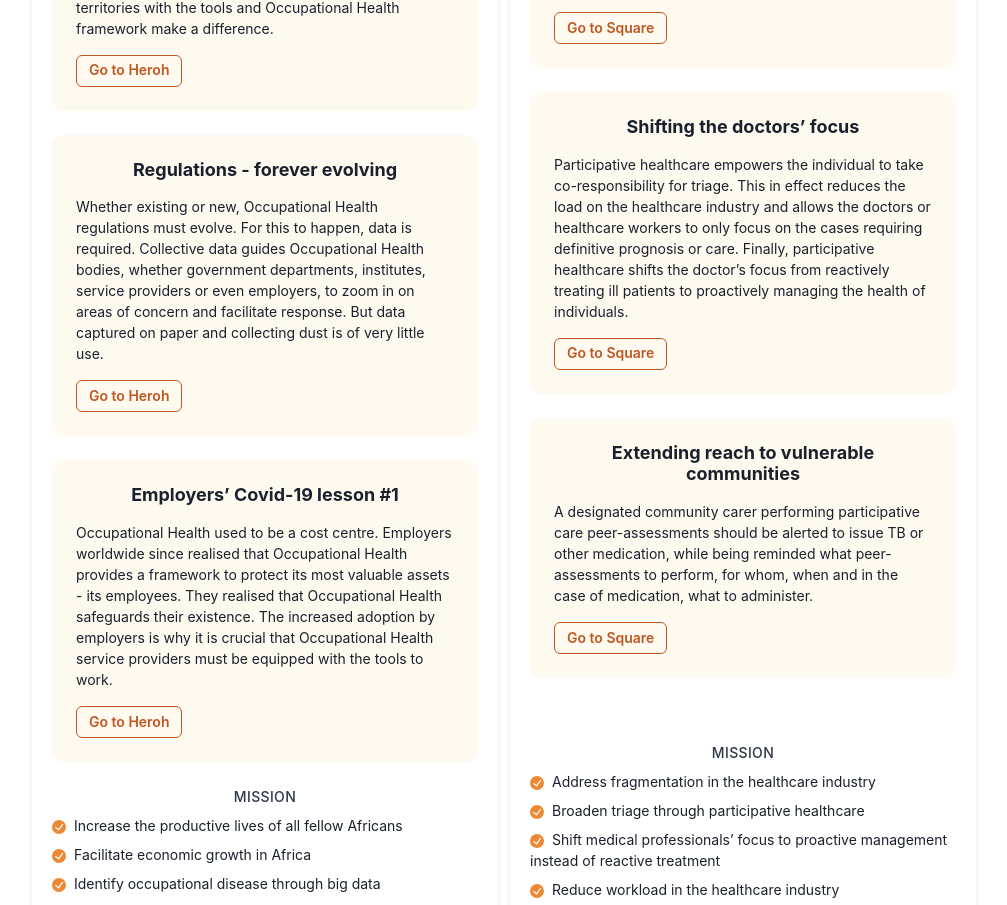
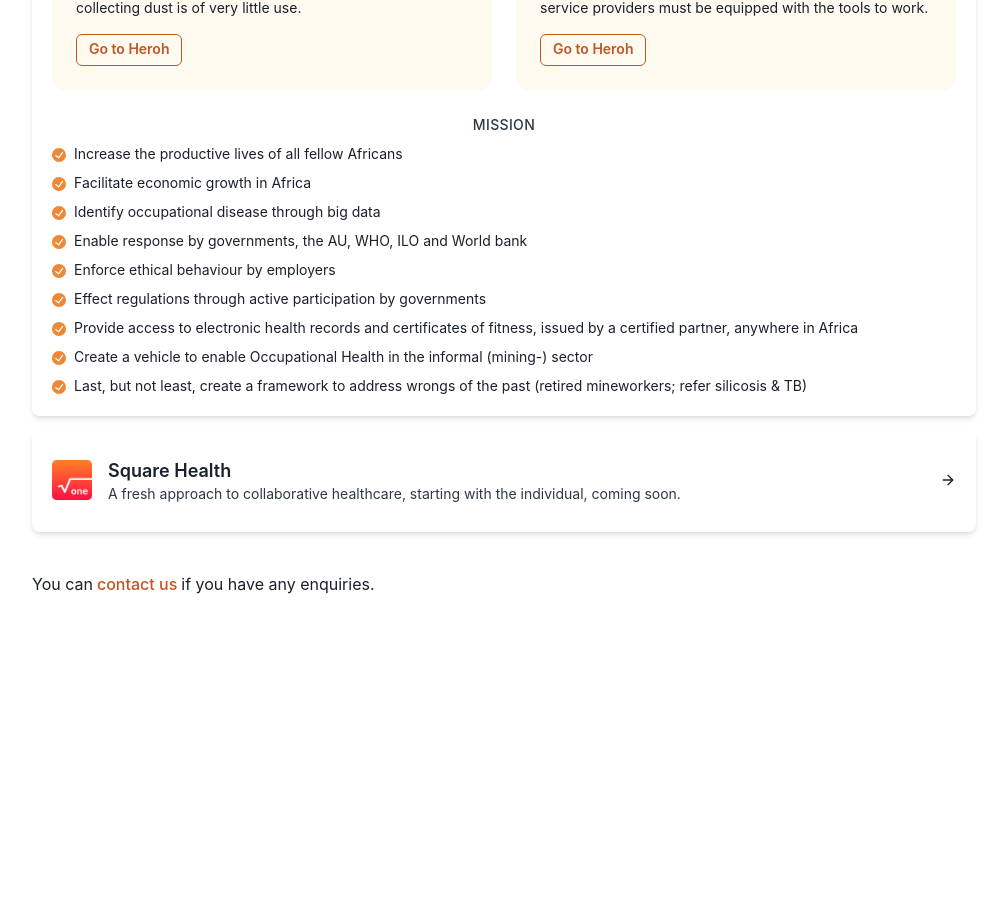
Before and after one commit to Square-Health/e-health-website, a Next.js app: page / in a window 1280 px wide. Shown: the part 1114-2019 px from the top of the page, without its empty margins (136-1143 px from the left). After the commit the page ends 1838 px from the top, so only its background shows below. Built offline with nearby package versions, Linux system fonts and the light colour scheme.

Commit message:
Temp changes

```diff
--- a/components/CurrentProjects.tsx
+++ b/components/CurrentProjects.tsx
@@ -8,10 +8,10 @@
   List,
   ListItem,
   ListIcon,
-} from "@chakra-ui/react"
-import { FiArrowRight } from "react-icons/fi"
-import InfoCard from "./InfoCard"
-import { CheckCircleIcon } from "@chakra-ui/icons"
+} from '@chakra-ui/react'
+import { FiArrowRight } from 'react-icons/fi'
+import InfoCard from './InfoCard'
+import { CheckCircleIcon } from '@chakra-ui/icons'
 
 const HerohCard = ({ title, children }) => (
   <InfoCard title={title} children={children} productName="Heroh" />
@@ -24,14 +24,14 @@
   return (
     <>
       <Label>Current projects</Label>
-      <SimpleGrid columns={[1, 1, 2]} mt={4} spacing={3}>
+      <SimpleGrid columns={[1, 1, 1]} mt={4} spacing={3}>
         <Product
           href="https://heroh.africa"
           img="/tree.png"
           title="Heroh"
           description="The best platform for managing the health of your employees."
         >
-          <Stack justify="flex-start" spacing={6}>
+          <SimpleGrid justify="flex-start" columns={[1, 1, 1, 2]} spacing={6}>
             <HerohCard title="Your Electronic Health Record">
               Initially we focussed all our energy on Occupational Health:
               Providing a toolset for Occupational Health practitioners - not
@@ -70,7 +70,7 @@
               adoption by employers is why it is crucial that Occupational
               Health service providers must be equipped with the tools to work.
             </HerohCard>
-          </Stack>
+          </SimpleGrid>
           {/* <Divider /> */}
           <Stack>
             <Text
@@ -127,116 +127,37 @@
             </List>
           </Stack>
         </Product>
-        <Product
-          href="https://square.health"
-          img="/icon.png"
-          title="Square Health"
-          description="A fresh approach to collaborative healthcare, starting with the individual."
+
+        <Stack
+          transition="box-shadow 0.1s ease-in-out"
+          _hover={{
+            boxShadow: 'lg',
+          }}
+          px={5}
+          py={5}
+          width="full"
+          boxShadow="md"
+          justify="flex-start"
+          borderRadius="lg"
+          w="full"
+          spacing={6}
         >
-          <Stack justify="flex-start" spacing={6}>
-            <SquareCard title="eHealth">
-              Covid-19 emphasised the challenges brought forward by a fragmented
-              healthcare industry. The bottom line is individuals’ health data
-              is spread amongst a myriad of silos - even paper. In addition,
-              there exists no interoperability between these solutions, and
-              while each individual or patient has a right to their health data,
-              it is simply not possible in today’s industry. But it can be.
-            </SquareCard>
-
-            <SquareCard title="Participative healthcare">
-              Participative healthcare defines the shift from a paternalistic
-              industry towards a more inclusive and participative approach which
-              includes shared decision making. This participative approach does
-              not only involve the healthcare provider or doctor or a multiple
-              thereof, but also the patient. However, where applicable, a
-              designated proxy should be empowered with capability to take
-              responsibility for community based care on behalf of its members.
-            </SquareCard>
-
-            <SquareCard title="Shifting the doctors’ focus">
-              Participative healthcare empowers the individual to take
-              co-responsibility for triage. This in effect reduces the load on
-              the healthcare industry and allows the doctors or healthcare
-              workers to only focus on the cases requiring definitive prognosis
-              or care. Finally, participative healthcare shifts the doctor’s
-              focus from reactively treating ill patients to proactively
-              managing the health of individuals.
-            </SquareCard>
-
-            {/* <InfoCard title="Proactive health management">
-          A diabetic performing daily self-assessments, with the
-          collective data over time identifying a trend which triggers a flag
-          with the doctor associated the health record? This would thus
-          result in the doctor proactively managing the case, example calling
-          the patient discuss concerns or requesting the patient visit the
-          practice for a physical examination. The doctor is now proactively
-          manage the patient’s health condition instead of reactively treating a
-          sick person after the fact.
-        </InfoCard> */}
-
-            <SquareCard title="Extending reach to vulnerable communities">
-              A designated community carer performing participative care
-              peer-assessments should be alerted to issue TB or other
-              medication, while being reminded what peer-assessments to perform,
-              for whom, when and in the case of medication, what to administer.
-            </SquareCard>
-          </Stack>
-          {/* <Divider /> */}
-          <Stack pt={10}>
-            <Text
-              fontSize="sm"
-              textAlign="center"
-              textTransform="uppercase"
-              letterSpacing="wide"
-              fontWeight="medium"
-              color="gray.700"
-            >
-              Mission
-            </Text>
-
-            <List mt={4} spacing={2} fontSize="sm">
-              <ListItem>
-                <ListIcon as={CheckCircleIcon} color="orange.400" />
-                Address fragmentation in the healthcare industry
-              </ListItem>
-              <ListItem>
-                <ListIcon as={CheckCircleIcon} color="orange.400" />
-                Broaden triage through participative healthcare
-              </ListItem>
-              <ListItem>
-                <ListIcon as={CheckCircleIcon} color="orange.400" />
-                Shift medical professionals’ focus to proactive management
-                instead of reactive treatment
-              </ListItem>
-              <ListItem>
-                <ListIcon as={CheckCircleIcon} color="orange.400" />
-                Reduce workload in the healthcare industry
-              </ListItem>
-              <ListItem>
-                <ListIcon as={CheckCircleIcon} color="orange.400" />
-                Extend healthcare reach to vulnerable communities
-              </ListItem>
-              <ListItem>
-                <ListIcon as={CheckCircleIcon} color="orange.400" />
-                Enable interoperability amongst solution providers
-              </ListItem>
-              <ListItem>
-                <ListIcon as={CheckCircleIcon} color="orange.400" />
-                Take the 1st steps to a true digital health passport
-              </ListItem>
-              <ListItem>
-                <ListIcon as={CheckCircleIcon} color="orange.400" />
-                Extend capability to address Occupational Health in the informal
-                (mining-) sector
-              </ListItem>
-              <ListItem>
-                <ListIcon as={CheckCircleIcon} color="orange.400" />
-                Last, but not least, to extend our vehicle to address wrongs of
-                the past (retired mineworkers; refer silicosis & TB)
-              </ListItem>
-            </List>
-          </Stack>
-        </Product>
+          <HStack height="4em" justifyContent="space-between">
+            <HStack spacing={4}>
+              <Image width={['60px', '40px']} src={'/icon.png'} />
+              <Stack spacing={0}>
+                <Text fontSize="lg" fontWeight="semibold">
+                  Square Health
+                </Text>
+                <Text lineHeight="short" fontSize="sm" color="gray.700">
+                  A fresh approach to collaborative healthcare, starting with
+                  the individual, coming soon.
+                </Text>
+              </Stack>
+            </HStack>
+            <Icon display={['none', 'inline']} as={FiArrowRight} />
+          </HStack>
+        </Stack>
       </SimpleGrid>
     </>
   )
@@ -265,19 +186,20 @@
     cursor="pointer"
     transition="box-shadow 0.1s ease-in-out"
     _hover={{
-      boxShadow: "lg",
+      boxShadow: 'lg',
     }}
     px={5}
     py={5}
+    width="full"
     boxShadow="md"
     justify="flex-start"
     borderRadius="lg"
     w="full"
     spacing={6}
   >
-    <HStack height="4em">
+    <HStack height="4em" justifyContent="space-between">
       <HStack spacing={4}>
-        <Image width={["60px", "40px"]} src={img} />
+        <Image width={['60px', '40px']} src={img} />
         <Stack spacing={0}>
           <Text fontSize="lg" fontWeight="semibold">
             {title}
@@ -287,9 +209,124 @@
           </Text>
         </Stack>
       </HStack>
-      <Icon display={["none", "inline"]} as={FiArrowRight} />
+      <Icon display={['none', 'inline']} as={FiArrowRight} />
     </HStack>
     {/* <Divider /> */}
     {children}
   </Stack>
 )
+
+const SH = () => {
+  return (
+    <Product
+      href="https://square.health"
+      img="/icon.png"
+      title="Square Health"
+      description="A fresh approach to collaborative healthcare, starting with the individual."
+    >
+      <Stack justify="flex-start" spacing={6}>
+        <SquareCard title="eHealth">
+          Covid-19 emphasised the challenges brought forward by a fragmented
+          healthcare industry. The bottom line is individuals’ health data is
+          spread amongst a myriad of silos - even paper. In addition, there
+          exists no interoperability between these solutions, and while each
+          individual or patient has a right to their health data, it is simply
+          not possible in today’s industry. But it can be.
+        </SquareCard>
+
+        <SquareCard title="Participative healthcare">
+          Participative healthcare defines the shift from a paternalistic
+          industry towards a more inclusive and participative approach which
+          includes shared decision making. This participative approach does not
+          only involve the healthcare provider or doctor or a multiple thereof,
+          but also the patient. However, where applicable, a designated proxy
+          should be empowered with capability to take responsibility for
+          community based care on behalf of its members.
+        </SquareCard>
+
+        <SquareCard title="Shifting the doctors’ focus">
+          Participative healthcare empowers the individual to take
+          co-responsibility for triage. This in effect reduces the load on the
+          healthcare industry and allows the doctors or healthcare workers to
+          only focus on the cases requiring definitive prognosis or care.
+          Finally, participative healthcare shifts the doctor’s focus from
+          reactively treating ill patients to proactively managing the health of
+          individuals.
+        </SquareCard>
+
+        {/* <InfoCard title="Proactive health management">
+          A diabetic performing daily self-assessments, with the
+          collective data over time identifying a trend which triggers a flag
+          with the doctor associated the health record? This would thus
+          result in the doctor proactively managing the case, example calling
+          the patient discuss concerns or requesting the patient visit the
+          practice for a physical examination. The doctor is now proactively
+          manage the patient’s health condition instead of reactively treating a
+          sick person after the fact.
+        </InfoCard> */}
+
+        <SquareCard title="Extending reach to vulnerable communities">
+          A designated community carer performing participative care
+          peer-assessments should be alerted to issue TB or other medication,
+          while being reminded what peer-assessments to perform, for whom, when
+          and in the case of medication, what to administer.
+        </SquareCard>
+      </Stack>
+      {/* <Divider /> */}
+      <Stack pt={10}>
+        <Text
+          fontSize="sm"
+          textAlign="center"
+          textTransform="uppercase"
+          letterSpacing="wide"
+          fontWeight="medium"
+          color="gray.700"
+        >
+          Mission
+        </Text>
+
+        <List mt={4} spacing={2} fontSize="sm">
+          <ListItem>
+            <ListIcon as={CheckCircleIcon} color="orange.400" />
+            Address fragmentation in the healthcare industry
+          </ListItem>
+          <ListItem>
+            <ListIcon as={CheckCircleIcon} color="orange.400" />
+            Broaden triage through participative healthcare
+          </ListItem>
+          <ListItem>
+            <ListIcon as={CheckCircleIcon} color="orange.400" />
+            Shift medical professionals’ focus to proactive management instead
+            of reactive treatment
+          </ListItem>
+          <ListItem>
+            <ListIcon as={CheckCircleIcon} color="orange.400" />
+            Reduce workload in the healthcare industry
+          </ListItem>
+          <ListItem>
+            <ListIcon as={CheckCircleIcon} color="orange.400" />
+            Extend healthcare reach to vulnerable communities
+          </ListItem>
+          <ListItem>
+            <ListIcon as={CheckCircleIcon} color="orange.400" />
+            Enable interoperability amongst solution providers
+          </ListItem>
+          <ListItem>
+            <ListIcon as={CheckCircleIcon} color="orange.400" />
+            Take the 1st steps to a true digital health passport
+          </ListItem>
+          <ListItem>
+            <ListIcon as={CheckCircleIcon} color="orange.400" />
+            Extend capability to address Occupational Health in the informal
+            (mining-) sector
+          </ListItem>
+          <ListItem>
+            <ListIcon as={CheckCircleIcon} color="orange.400" />
+            Last, but not least, to extend our vehicle to address wrongs of the
+            past (retired mineworkers; refer silicosis & TB)
+          </ListItem>
+        </List>
+      </Stack>
+    </Product>
+  )
+}
```
